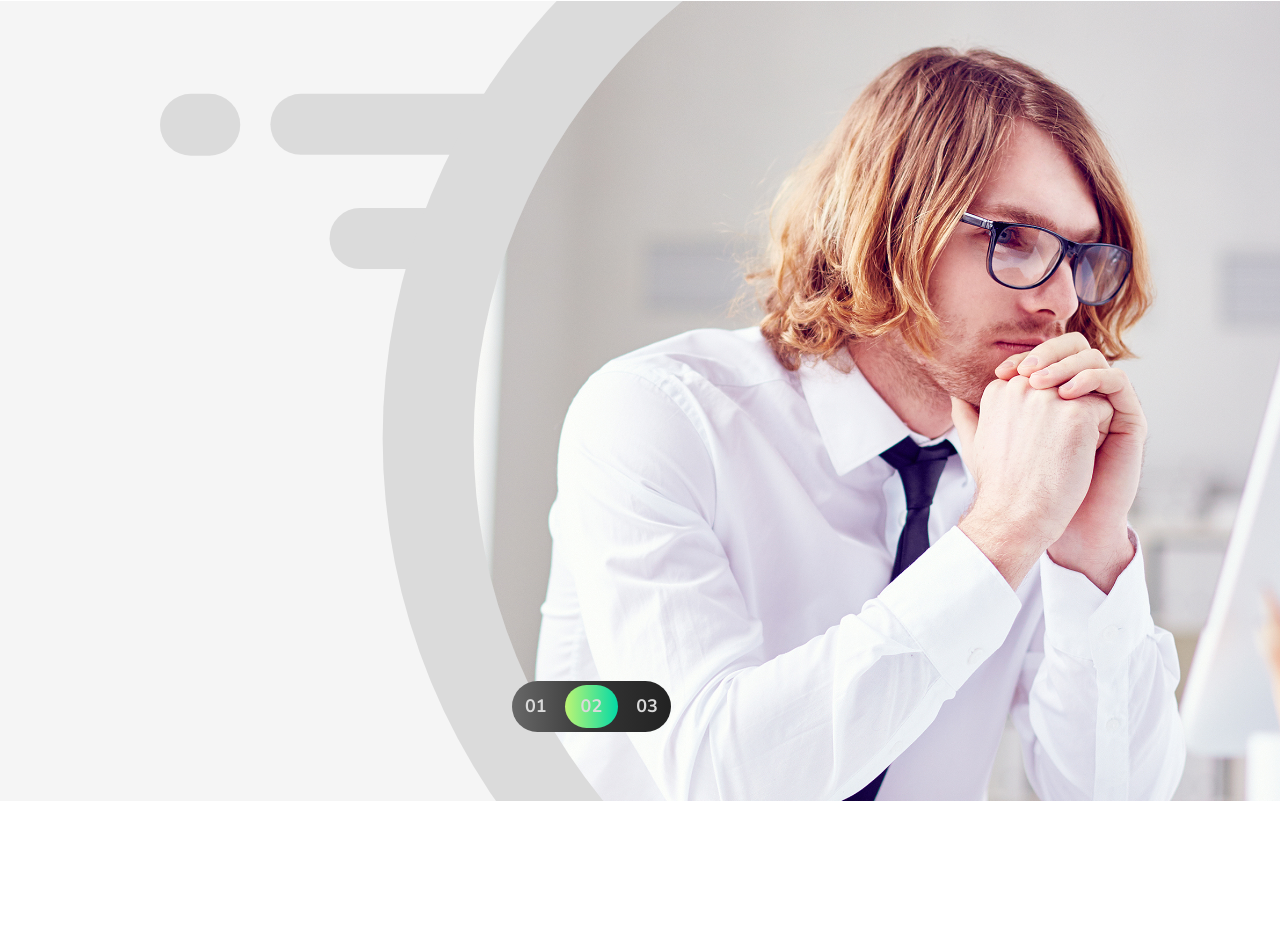
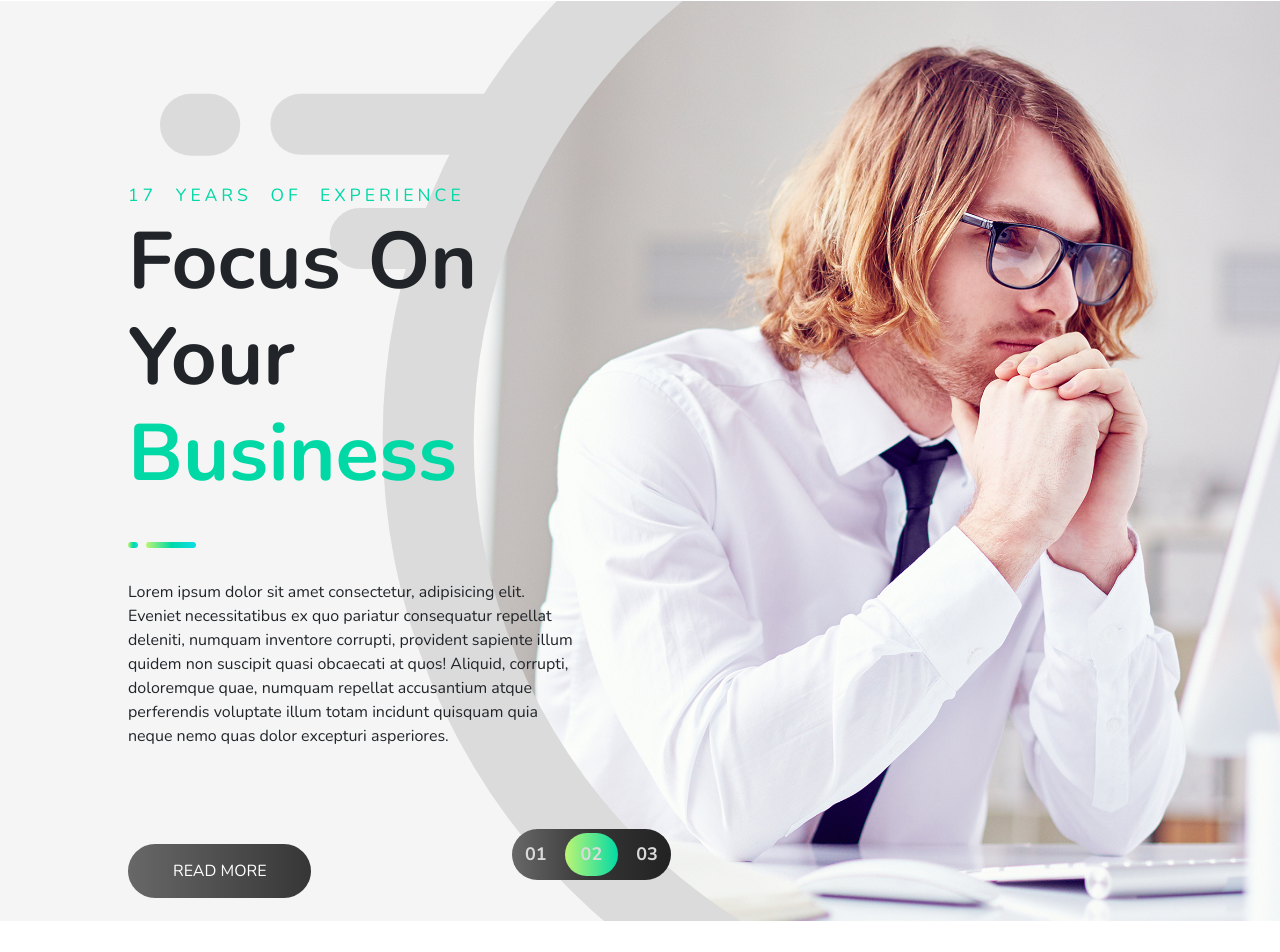
Before and after one commit to MatteoTarabella04/proj-html-vuejs, a Vue app: page / in a window 1280 px wide. Shown: the part 139-1091 px from the top of the page. Before the commit the page ends 940 px from the top, so only its background shows below. Built offline with nearby package versions, Linux system fonts and the light colour scheme.

Commit message:
create slider section

```diff
--- a/src/App.vue
+++ b/src/App.vue
@@ -94,6 +94,30 @@ export default {
         </div>
       </div>
       <!-- TODO : insert paragraph description  -->
+      <div class="focus_paragraph position-absolute">
+        <h5 class="text-uppercase">17 years of experience</h5>
+        <h1>
+          focus on your <b>business</b>
+        </h1>
+        <div class="my_banner">
+          <div class="small_banner"></div>
+          <div class="large_banner"></div>
+        </div>
+        <p>
+          Lorem ipsum dolor sit amet consectetur, adipisicing elit. Eveniet necessitatibus ex quo pariatur consequatur
+          repellat deleniti, numquam inventore corrupti, provident sapiente illum quidem non suscipit quasi obcaecati at
+          quos! Aliquid, corrupti, doloremque quae, numquam repellat accusantium atque perferendis voluptate illum totam
+          incidunt quisquam quia neque nemo quas dolor excepturi asperiores.
+        </p>
+        <button class="myBtnSecondary rounded-pill">read more</button><br>
+        <span> <a href="#">facebook</a> </span>
+        <span> - </span>
+        <span> <a href="#">instagram</a> </span>
+        <span> - </span>
+        <span> <a href="#">youtube</a> </span>
+        <span> - </span>
+        <span> <a href="#">twitter</a> </span>
+      </div>
     </section>
     <!-- /#slider_sec -->
   </main>
@@ -102,6 +126,10 @@ export default {
 
 
 <style lang="scss" scoped>
+.container {
+  max-width: 1600px;
+}
+
 #page_header {
 
   .header_top {
@@ -186,16 +214,18 @@ export default {
     img {
       margin-left: auto;
       width: 1200px;
-      height: 800px;
+      height: 920px;
       object-fit: none;
       object-position: 80px -200px;
     }
   }
 
   .comands {
+    z-index: 100000;
+
     background-image: linear-gradient(to right, #686868 0%, #353535 51%, #222222 100%);
     left: 40%;
-    top: 85%;
+    top: 90%;
 
     button {
       color: #dadada;
@@ -209,6 +239,43 @@ export default {
       margin: 0px 5px;
       box-shadow: none;
 
+    }
+  }
+
+  .focus_paragraph {
+    width: 35%;
+    top: 20%;
+    left: 10%;
+
+    h5 {
+      color: #00d9a6;
+      font-size: 1.10rem;
+      letter-spacing: 4px;
+      word-spacing: 10px;
+    }
+
+    h1 {
+      text-transform: capitalize;
+      font-weight: 700;
+      font-size: 5rem;
+      word-spacing: 5px;
+
+      b {
+        color: #00d9a6;
+      }
+    }
+
+    span {
+      a {
+        text-transform: uppercase;
+        text-decoration: none;
+        color: #000000;
+
+        &:hover {
+          text-decoration: underline;
+        }
+
+      }
     }
   }
 
@@ -233,4 +300,44 @@ export default {
     text-decoration: none;
   }
 }
+
+.myBtnSecondary {
+  background-image: linear-gradient(to right, #686868 0%, #353535 51%, #222222 100%);
+  margin: 5rem 0;
+  padding: 15px 45px;
+  text-align: center;
+  text-transform: uppercase;
+  transition: 0.5s;
+  background-size: 200% auto;
+  color: #ffffff;
+  border: none;
+
+  &:hover {
+    background-position: right center;
+    color: #ffffff;
+    text-decoration: none;
+  }
+}
+
+.my_banner {
+
+  display: flex;
+  gap: 0.5rem;
+
+  .small_banner {
+    padding: 0.2rem;
+    width: 10px;
+    border-radius: 2rem;
+    margin: 2rem 0;
+    background-image: linear-gradient(to right, #bdf574 0%, #00d9a6 51%, #0fdee6 100%);
+  }
+
+  .large_banner {
+    padding: 0.2rem;
+    width: 50px;
+    border-radius: 2rem;
+    margin: 2rem 0;
+    background-image: linear-gradient(to right, #bdf574 0%, #00d9a6 51%, #0fdee6 100%);
+  }
+}
 </style>
```
